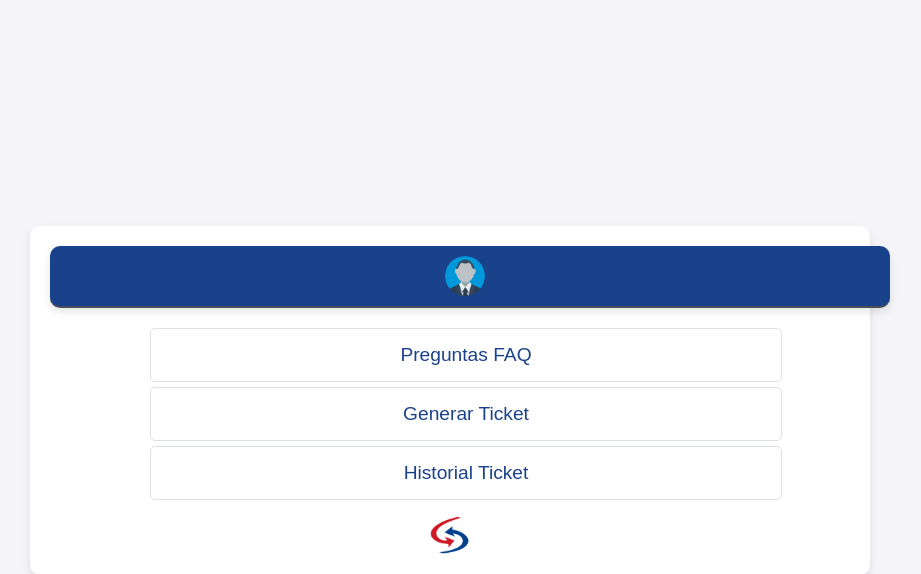
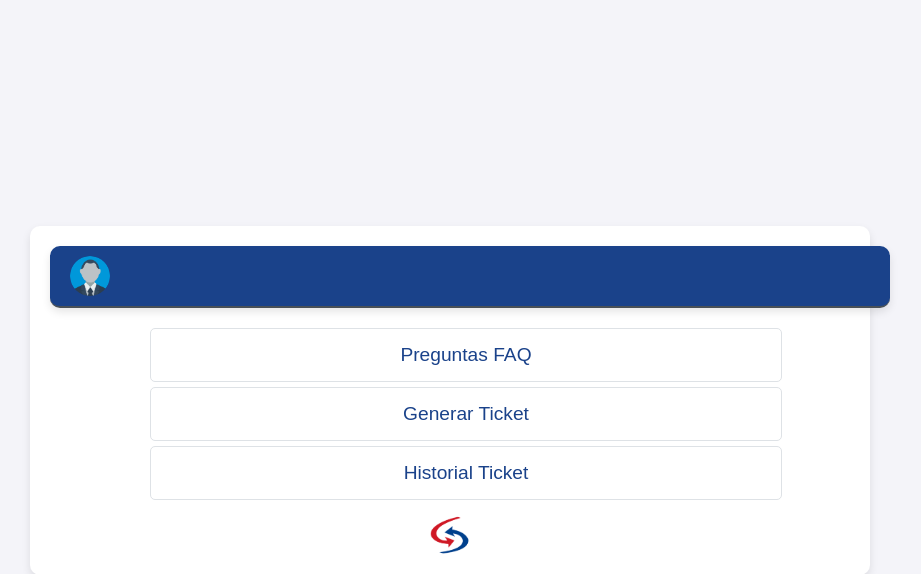
Before and after one commit to Gamajeda/Gestion, a Django app: page /menu/ in a window 1280 px wide. Shown: the top 574 px of the page, without its empty margins (190-1111 px from the left). Run offline with Django 5.2, Linux system fonts and the light colour scheme; the visitor is signed in with stand-in values (Sample User, id 1).

```diff
--- a/login/templates/menu.html
+++ b/login/templates/menu.html
@@ -36,8 +36,8 @@
             color: #fff;
             padding: 10px 20px;
             display: flex;
-            align-items: center;
-            justify-content: center; /* Centra los elementos del header */
+            align-items: center; /* Alinea la imagen y el texto verticalmente */
+            justify-content: flex-start; /* Alinea a la izquierda */
             border-bottom: 2px solid #495057;
             width: 100%; /* Ajusta al ancho del contenedor */
             box-shadow: 0 4px 8px rgba(0, 0, 0, 0.1);
```
